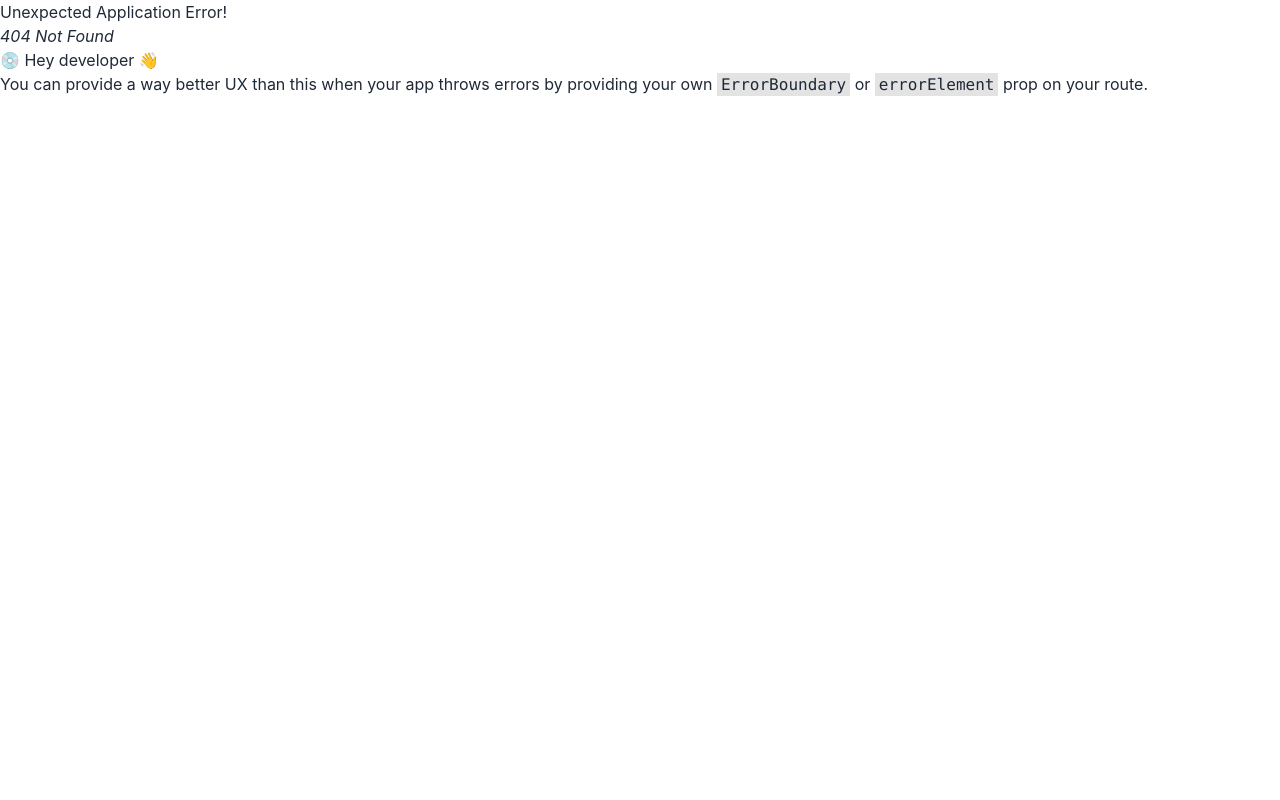
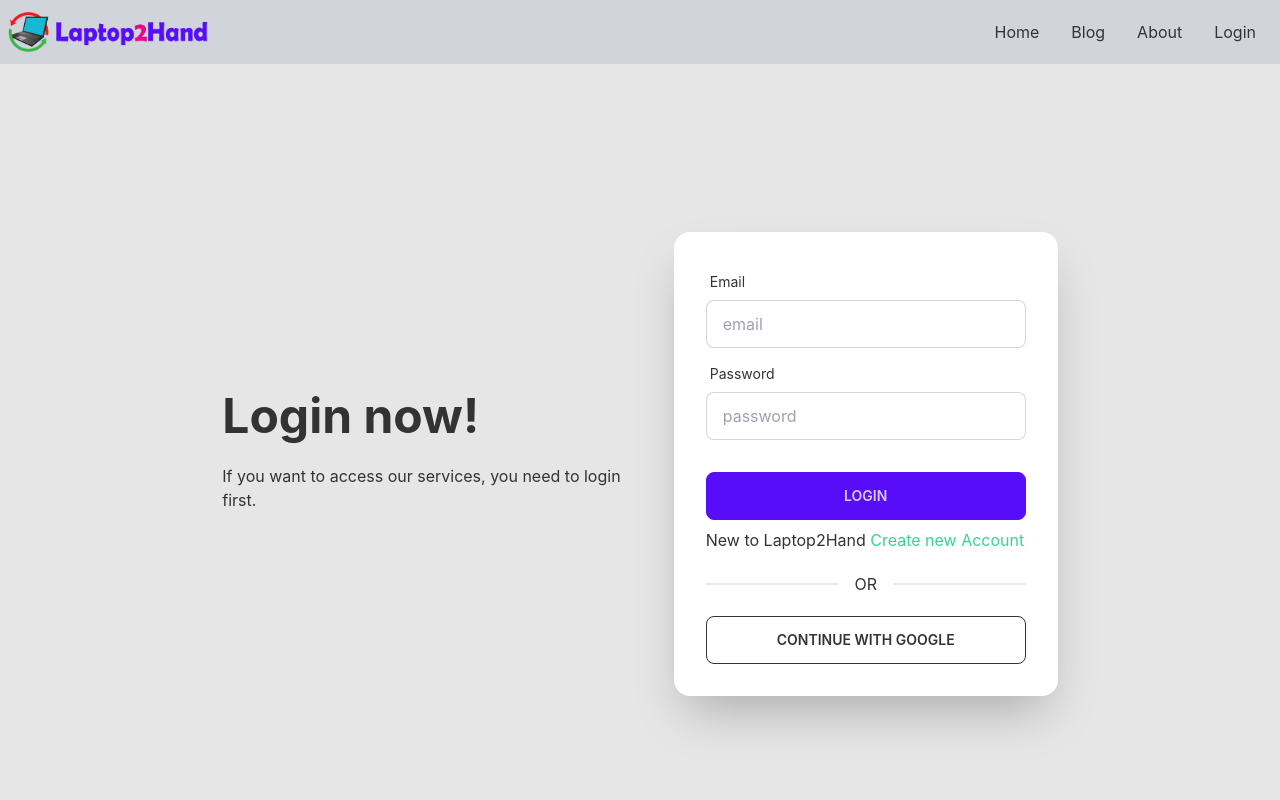
Before and after one commit to Amirulmath/laptop-2hand-client, a React (Create React App) app: page /login in a window 1280 px wide. Before the commit this address had no page. Shown: the top 800 px of the page. Built offline with nearby package versions, Linux system fonts and the light colour scheme.

Commit message:
Login page add & arrange

```diff
--- a/src/Pages/Login/Login.js
+++ b/src/Pages/Login/Login.js
@@ -1,9 +1,39 @@
 import React from 'react';
+import { Link } from 'react-router-dom';
 
 const Login = () => {
     return (
         <div>
-            <p>Login</p>
+            <div className="hero min-h-screen bg-base-200">
+                <div className="hero-content flex-col lg:flex-row">
+                    <div className="text-center lg:text-left">
+                        <h1 className="text-5xl font-bold">Login now!</h1>
+                        <p className="py-6">If you want to access our services, you need to login first.</p>
+                    </div>
+                    <div className="card flex-shrink-0 w-full max-w-sm shadow-2xl bg-base-100">
+                        <div className="card-body">
+                            <div className="form-control">
+                                <label className="label">
+                                    <span className="label-text">Email</span>
+                                </label>
+                                <input type="text" placeholder="email" className="input input-bordered" />
+                            </div>
+                            <div className="form-control">
+                                <label className="label">
+                                    <span className="label-text">Password</span>
+                                </label>
+                                <input type="text" placeholder="password" className="input input-bordered" />
+                            </div>
+                            <div className="form-control mt-6">
+                                <button className="btn btn-primary">Login</button>
+                            </div>
+                            <p>New to Laptop2Hand <Link className='text-secondary' to="/signup">Create new Account</Link></p>
+                            <div className="divider">OR</div>
+                            <button className='btn btn-outline w-full'>CONTINUE WITH GOOGLE</button>
+                        </div>
+                    </div>
+                </div>
+            </div>
         </div>
     );
 };
--- a/src/Routes/Routes/Routes.js
+++ b/src/Routes/Routes/Routes.js
@@ -1,4 +1,5 @@
 import BlogPage from "../../Pages/BlogPage/BlogPage";
+import Login from "../../Pages/Login/Login";
 
 const { createBrowserRouter } = require("react-router-dom");
 const { default: Main } = require("../../Layout/Main");
@@ -17,6 +18,10 @@
             {
                 path: '/blog',
                 element: <BlogPage></BlogPage>
+            },
+            {
+                path: '/login',
+                element: <Login></Login>
             }
         ]
     }
--- a/tailwind.config.js
+++ b/tailwind.config.js
@@ -3,6 +3,19 @@
   content: [
     "./src/**/*.{js,jsx,ts,tsx}",
   ],
+  daisyui:{
+    themes: [
+      {
+        laptoptheme:{
+          primary: '#570DF8',
+          secondary: '#36D399',
+          accent: "#37CDBE",
+          neutral: "#3D4451",
+          "base-100": "#FFFFFF",
+        }
+      }
+    ]
+  },
   theme: {
     extend: {},
   },
```
